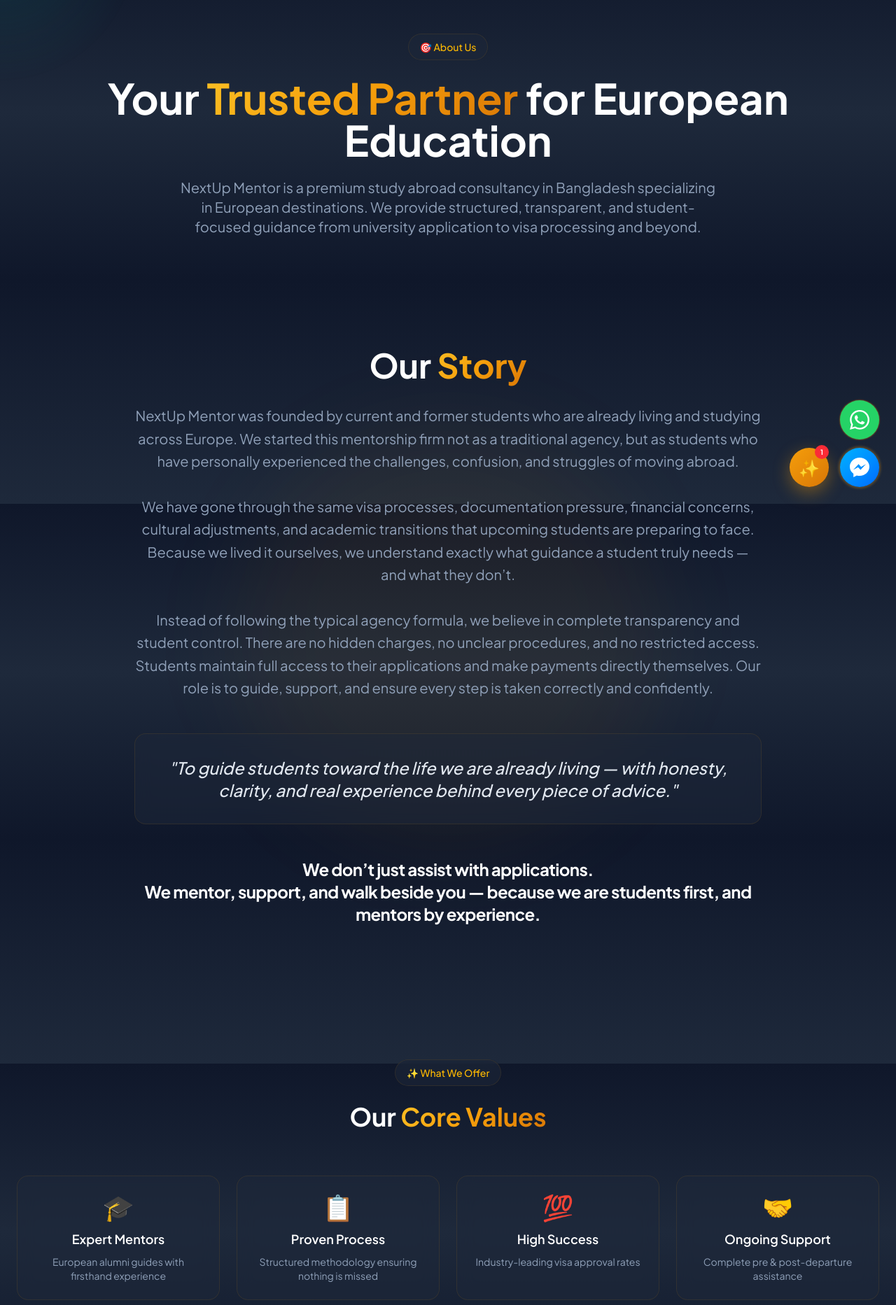
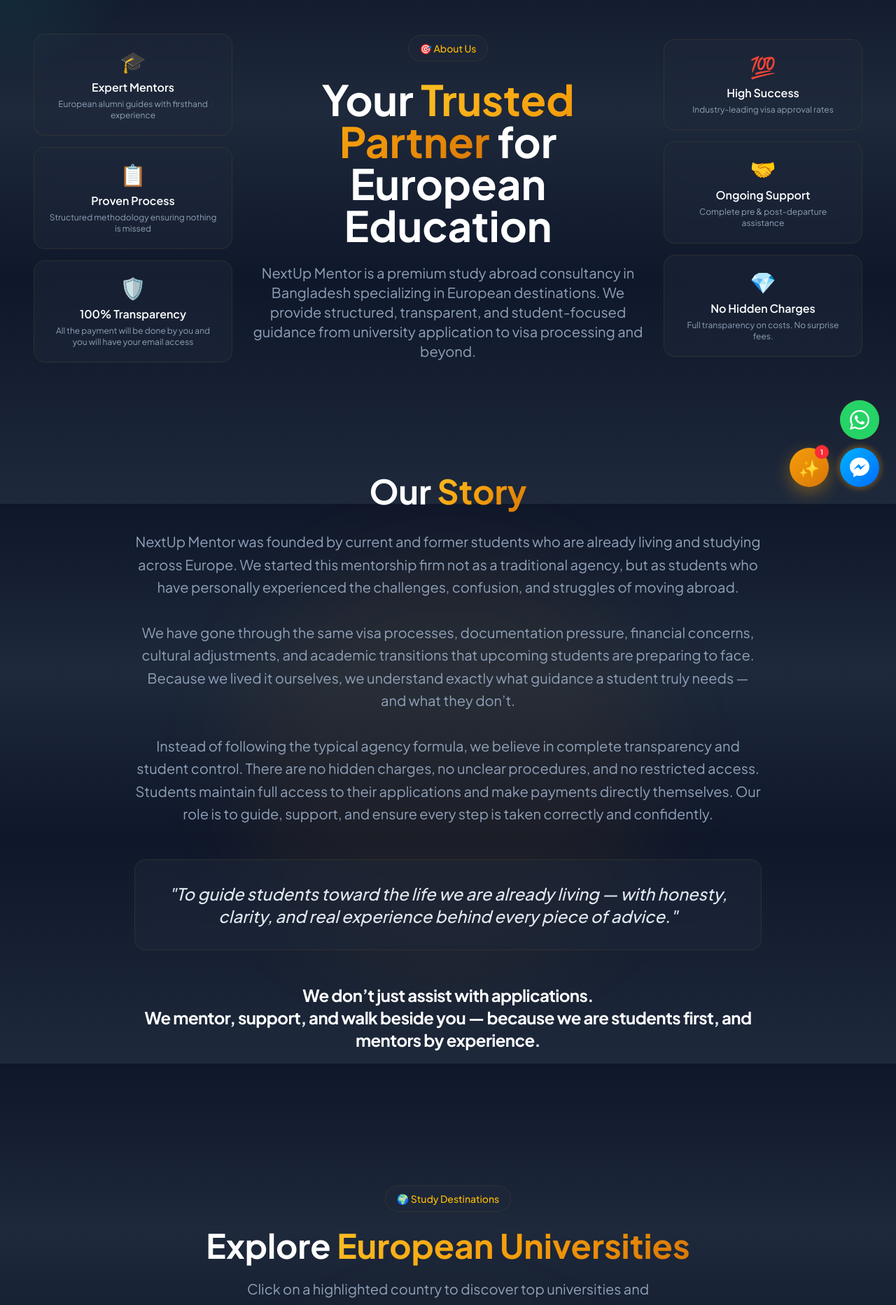
Before and after one commit to workmail1803-ai/Nextup, a Next.js app: page /about in a window 1280 px wide. Shown: the part 80-1945 px from the top of the page at 70% size. Built offline with nearby package versions, Linux system fonts and the light colour scheme.

Commit message:
Move Core Values cards to hero section with flanking layout

```diff
--- a/src/app/about/page.tsx
+++ b/src/app/about/page.tsx
@@ -18,11 +18,40 @@
 
             {/* Hero Section for About */}
             <section className="pt-32 pb-16 px-6 md:px-12">
-                <div className="max-w-7xl mx-auto text-center">
+                <div className="max-w-7xl mx-auto">
+                    <div className="grid lg:grid-cols-[1fr_2fr_1fr] gap-6 items-center">
+                        {/* Left Side Cards */}
+                        <motion.div
+                            initial={{ opacity: 0, x: -40 }}
+                            animate={{ opacity: 1, x: 0 }}
+                            transition={{ duration: 0.6, delay: 0.3 }}
+                            className="hidden lg:flex flex-col gap-4"
+                        >
+                            {[
+                                { icon: "🎓", title: "Expert Mentors", desc: "European alumni guides with firsthand experience" },
+                                { icon: "📋", title: "Proven Process", desc: "Structured methodology ensuring nothing is missed" },
+                                { icon: "🛡️", title: "100% Transparency", desc: "All the payment will be done by you and you will have your email access" },
+                            ].map((item, index) => (
+                                <motion.div
+                                    key={item.title}
+                                    className="glass-card rounded-2xl p-5 text-center hover:scale-105 transition-transform duration-300"
+                                    initial={{ opacity: 0, x: -30 }}
+                                    animate={{ opacity: 1, x: 0 }}
+                                    transition={{ duration: 0.4, delay: 0.4 + index * 0.15 }}
+                                >
+                                    <div className="text-3xl mb-2">{item.icon}</div>
+                                    <h3 className="text-base font-semibold text-white mb-1">{item.title}</h3>
+                                    <p className="text-xs text-slate-400">{item.desc}</p>
+                                </motion.div>
+                            ))}
+                        </motion.div>
+
+                        {/* Center Hero Text */}
                         <motion.div
                             initial={{ opacity: 0, y: 30 }}
                             animate={{ opacity: 1, y: 0 }}
                             transition={{ duration: 0.6 }}
+                            className="text-center"
                         >
                             <span className="inline-block px-4 py-2 glass-card rounded-full text-sm text-amber-400 font-medium mb-6">
                                 🎯 About Us
@@ -35,6 +64,56 @@
                                 European destinations. We provide structured, transparent, and student-focused
                                 guidance from university application to visa processing and beyond.
                             </p>
+                        </motion.div>
+
+                        {/* Right Side Cards */}
+                        <motion.div
+                            initial={{ opacity: 0, x: 40 }}
+                            animate={{ opacity: 1, x: 0 }}
+                            transition={{ duration: 0.6, delay: 0.3 }}
+                            className="hidden lg:flex flex-col gap-4"
+                        >
+                            {[
+                                { icon: "💯", title: "High Success", desc: "Industry-leading visa approval rates" },
+                                { icon: "🤝", title: "Ongoing Support", desc: "Complete pre & post-departure assistance" },
+                                { icon: "💎", title: "No Hidden Charges", desc: "Full transparency on costs. No surprise fees." },
+                            ].map((item, index) => (
+                                <motion.div
+                                    key={item.title}
+                                    className="glass-card rounded-2xl p-5 text-center hover:scale-105 transition-transform duration-300"
+                                    initial={{ opacity: 0, x: 30 }}
+                                    animate={{ opacity: 1, x: 0 }}
+                                    transition={{ duration: 0.4, delay: 0.4 + index * 0.15 }}
+                                >
+                                    <div className="text-3xl mb-2">{item.icon}</div>
+                                    <h3 className="text-base font-semibold text-white mb-1">{item.title}</h3>
+                                    <p className="text-xs text-slate-400">{item.desc}</p>
+                                </motion.div>
+                            ))}
+                        </motion.div>
+                    </div>
+
+                    {/* Mobile: Show cards in a grid below hero text */}
+                    <motion.div
+                        initial={{ opacity: 0, y: 30 }}
+                        animate={{ opacity: 1, y: 0 }}
+                        transition={{ duration: 0.6, delay: 0.3 }}
+                        className="grid grid-cols-2 gap-4 mt-10 lg:hidden"
+                    >
+                        {[
+                            { icon: "🎓", title: "Expert Mentors", desc: "European alumni guides with firsthand experience" },
+                            { icon: "📋", title: "Proven Process", desc: "Structured methodology ensuring nothing is missed" },
+                            { icon: "💯", title: "High Success", desc: "Industry-leading visa approval rates" },
+                            { icon: "🤝", title: "Ongoing Support", desc: "Complete pre & post-departure assistance" },
+                            { icon: "🛡️", title: "100% Transparency", desc: "All the payment will be done by you and you will have your email access" },
+                            { icon: "💎", title: "No Hidden Charges", desc: "Full transparency on costs. No surprise fees." },
+                        ].map((item) => (
+                            <div key={item.title} className="glass-card rounded-2xl p-4 text-center">
+                                <div className="text-2xl mb-2">{item.icon}</div>
+                                <h3 className="text-sm font-semibold text-white mb-1">{item.title}</h3>
+                                <p className="text-xs text-slate-400">{item.desc}</p>
+                            </div>
+                        ))}
                     </motion.div>
                 </div>
             </section>
@@ -89,50 +168,6 @@
                 </div>
             </section>
 
-            {/* What We Offer Section */}
-            <section className="py-24 px-6 bg-slate-900/30">
-                <div className="max-w-7xl mx-auto">
-                    <motion.div
-                        initial={{ opacity: 0, y: 30 }}
-                        whileInView={{ opacity: 1, y: 0 }}
-                        viewport={{ once: true }}
-                        transition={{ duration: 0.6 }}
-                        className="text-center mb-16"
-                    >
-                        <span className="inline-block px-4 py-2 glass-card rounded-full text-sm text-amber-400 font-medium mb-6">
-                            ✨ What We Offer
-                        </span>
-                        <h2 className="text-3xl md:text-4xl font-bold text-white">
-                            Our <span className="text-gradient">Core Values</span>
-                        </h2>
-                    </motion.div>
-
-                    <div className="grid md:grid-cols-2 lg:grid-cols-4 gap-6">
-                        {[
-                            { icon: "🎓", title: "Expert Mentors", desc: "European alumni guides with firsthand experience" },
-                            { icon: "📋", title: "Proven Process", desc: "Structured methodology ensuring nothing is missed" },
-                            { icon: "💯", title: "High Success", desc: "Industry-leading visa approval rates" },
-                            { icon: "🤝", title: "Ongoing Support", desc: "Complete pre & post-departure assistance" },
-                            { icon: "🛡️", title: "100% Transparency", desc: "All the payment will be done by you and you will have your email access" },
-                            { icon: "💎", title: "No Hidden Charges", desc: "Full transparency on costs. No surprise fees." },
-                        ].map((item, index) => (
-                            <motion.div
-                                key={item.title}
-                                className="glass-card rounded-2xl p-6 text-center hover:scale-105 transition-transform duration-300"
-                                initial={{ opacity: 0, y: 30 }}
-                                whileInView={{ opacity: 1, y: 0 }}
-                                viewport={{ once: true }}
-                                transition={{ duration: 0.4, delay: index * 0.1 }}
-                            >
-                                <div className="text-4xl mb-3">{item.icon}</div>
-                                <h3 className="text-lg font-semibold text-white mb-2">{item.title}</h3>
-                                <p className="text-sm text-slate-400">{item.desc}</p>
-                            </motion.div>
-                        ))}
-                    </div>
-                </div>
-            </section>
-
             {/* Interactive Destinations Map */}
             <DestinationsMap />
 
```
Lines whose indentation alone changed are shown as unchanged.
